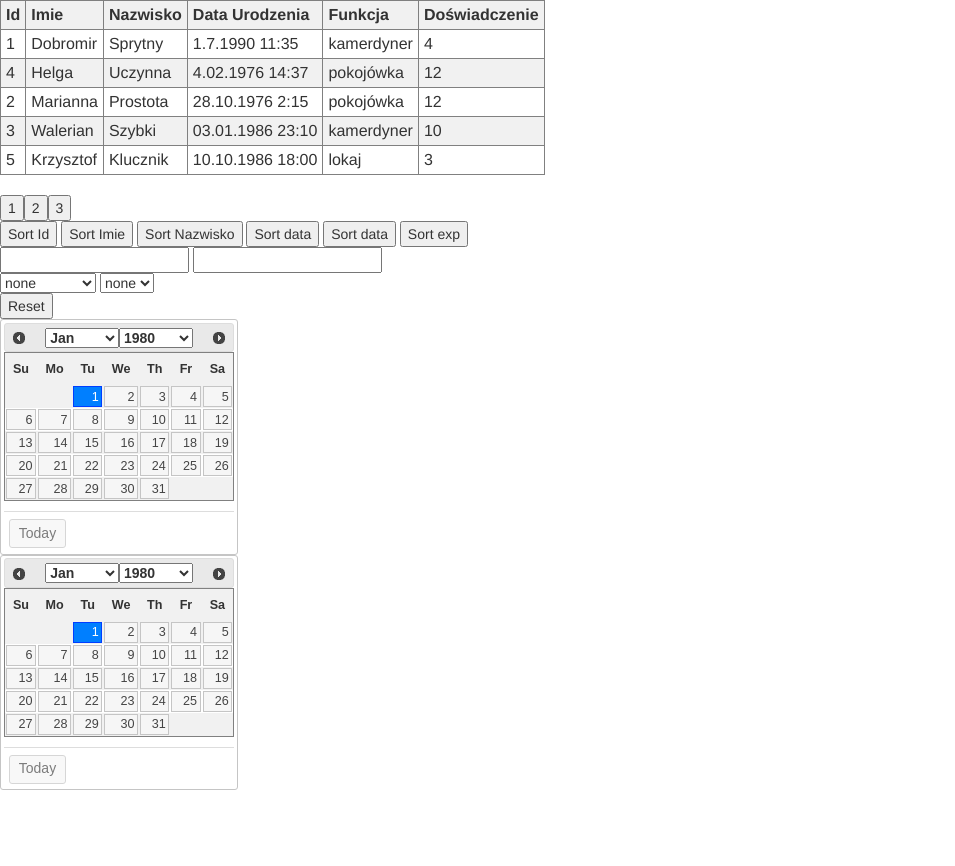
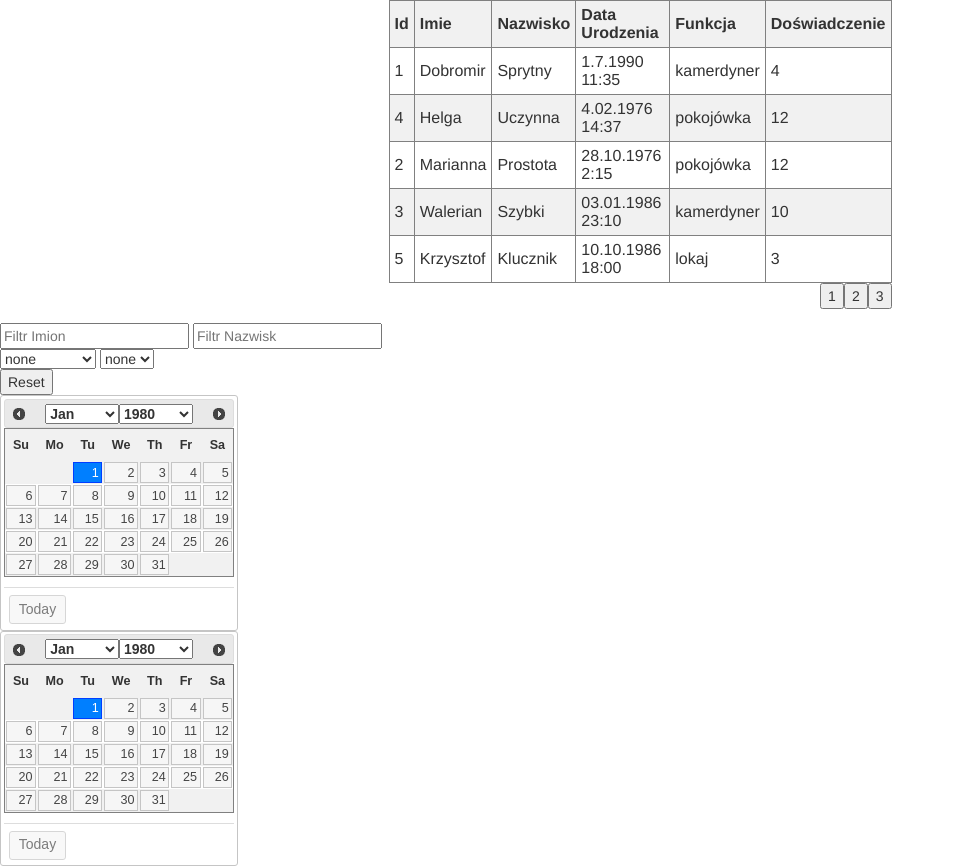
Before and after one commit to ElderDrop/Projekt-Na-Sta--, a plain HTML site: page index.html in a window 1280 px wide. Shown: the whole page, without its empty margins (0-955 px from the left). Before the commit the page ends 800 px from the top, so only its background shows below. Drawn offline with nearby package versions, Linux system fonts and the light colour scheme.

Commit message:
Pagenintation
filtrs dosent work properly

```diff
--- a/index.html
+++ b/index.html
@@ -25,22 +25,22 @@
 
             <table ng-controller = "table" id = "serviceList">
                 <tr>
-                    <th>
+                    <th  onclick="sorting('id')" >
                         Id
                     </th>
-                    <th>
+                    <th  onclick="sorting('firstName')">
                         Imie
                     </th>
-                    <th>
+                    <th onclick="sorting('lastName')">
                         Nazwisko
                     </th>
-                    <th>
+                    <th onclick="sorting('dateOfBirth')">
                         Data Urodzenia
                     </th>
-                    <th>
+                    <th onclick="sorting('serviceFunction')">
                         Funkcja
                     </th>
-                    <th>
+                    <th onclick="sorting('experience')">
                         Doświadczenie
                     </th>
                 </tr>
@@ -65,19 +65,22 @@
                     </td>
                 </tr>
             </table>
+            <div id = "pagetation">
+        </div>
         </main>
         <br />
-        <div id = "pagetation">
-        </div>
+
+        <!--<div id="sort">
             <button onclick="sorting('id')">Sort Id</button>
             <button onclick="sorting('firstName')">Sort Imie</button>
             <button onclick="sorting('lastName')">Sort Nazwisko</button>
             <button onclick="sorting('dateOfBirth')">Sort data</button>
             <button onclick="sorting('serviceFunction')">Sort data</button>
             <button onclick="sorting('experience')">Sort exp</button>
+        </div>-->
         <br />
-        <input type="text" oninput="filtring()" id="wantedFirstName">
-        <input type="text" oninput="filtring()" id="wantedLastName">
+        <input type="text" oninput="filtring()" id="wantedFirstName" placeholder="Filtr Imion">
+        <input type="text" oninput="filtring()" id="wantedLastName" placeholder="Filtr Nazwisk">
         <div ng-controller="selectCtrl">
         <select  ng-model="serviceFunctions"  ng-options="x for x in servicesFunctions" id="servicesFunctionsOptions">
         </select>
@@ -126,6 +129,8 @@
         var dateTwo = null;
         var pages = 0;
         var page = 1;
+        var available;
+        var last;
         //iniciation of variables
         sort["id"] = 0;
         sort["firstName"] = 0;
@@ -167,19 +172,34 @@
             if( end > persons.length ){
                 end = persons.length;
             }
-            console.log(end);
-            table.length = 0;
+            available = persons.length;
+            var lastPosition;
+            table = [];
+            for( var i = value ; i < end;i++ ){
 
-            table = [];
-            console.log(value + " , "+end);
-            for( var i = value ; i < end;i++ ){
+                if( persons[i].visable ){
                     table.push(persons[i]);
+                }else{
+                    available--;
+                    end++;
+                    if( end == persons.length )
+                    {
+                        break;
                     }
-            console.log(table);
+                }
+                lastPosition = i;
+            }
             for( var i = 0; i < table.length;i++ ){
                 $("#serviceList").append(table[i].creatRow());
                 $("#" + table[i].id).addClass(idClasses[table.id]);
             }
+            available = 0;
+            for( var i = lastPosition; i < persons[i].length;i++){
+                if( persons[i].visable ){
+                    available += 1;
+                }
+            }
+            //filtring();
         }
 
         //controllers
@@ -227,25 +247,32 @@
                     dateOne = dateTwo;
                     dateTwo = tmp;
                 }
-                for( var i = 0; i < data.length; i++ ){
-                    var parent = data.get(i);
-                    var person = new Person( Number(parent.children[0].innerText.trim()),parent.children[1].innerText.trim(),parent.children[2].innerText.trim(),parent.children[3].innerText.trim(),parent.children[4].innerText.trim(),parent.children[5].innerText.trim());
+                //for( var i = 0; i < data.length; i++ ){
+                    //var parent = data.get(i);
+                    //var person = new Person( Number(parent.children[0].innerText.trim()),parent.children[1].innerText.trim(),parent.children[2].innerText.trim(),parent.children[3].innerText.trim(),parent.children[4].innerText.trim(),parent.children[5].innerText.trim());
+                for(var i = 0; i < persons.length;i++){
+                    var person = persons[i];
                     var value = $("#experiencesOptions").val();
                     value = value.substring(7,value.length)
                     if(value == "none"){
                         if(!$( "#" + person.id ).hasClass(/fadeBy/)){
                             if( $( "#" + person.id ).hasClass("fadeByExp") ){
                                 $( "#" + person.id ).fadeIn();
+                                person.visable = true;
                             }
                             $( "#" + person.id ).removeClass("fadeByExp");
+
                          }
                     }else{
                         if( person.experience != value ){
                             $( "#" + person.id ).fadeOut().addClass("fadeByExp");
+                            person.visable = false;
+                            console.log("k")
                         }else{
                             if(!$( "#" + person.id ).hasClass(/fadeBy/)){
                                 $( "#" + person.id ).fadeIn();
                                 $( "#" + person.id ).removeClass("fadeByExp");
+                                person.visable = true;
                             }
                         }
 
@@ -258,16 +285,20 @@
                       if(!$( "#" + person.id ).hasClass(/fadeBy/)){
                             if( $( "#" + person.id ).hasClass("fadeByServ") ){
                                 $( "#" + person.id ).fadeIn();
+                                person.visable = true;
                             }
                             $( "#" + person.id ).removeClass("fadeByServ");
+
                          }
                     }else{
                         if( person.serviceFunction != value ){
                             $( "#" + person.id ).fadeOut().addClass("fadeByServ");
+                            person.visable = false;
                         }else{
                             if(!$( "#" + person.id ).hasClass(/fadeBy/)){
                                 $( "#" + person.id ).fadeIn();
                                 $( "#" + person.id ).removeClass("fadeByServ");
+                                person.visable = true;
                             }
                         }
 
@@ -324,6 +355,8 @@
 
 
                 }
+                organiseTable(1);
+
         }
 
         function isInside(str, tab){
@@ -345,104 +378,6 @@
 
 
 
-        function Person(id,firstName, lastName, dateOfBirth, serviceFunction,experience){
-            //variables
-            this.id = id;
-            this.firstName = firstName;
-            this.lastName = lastName;
-            this.dateOfBirth = dateOfBirth;
-            this.serviceFunction = serviceFunction;
-            this.experience = experience;
-            this.date;
-
-            //konstruktor
-                var day = "";
-                var k = 0;
-                var month = "";
-                var year = "";
-                var hour = "";
-                var minute = "";
-                for( var i = 0; i < dateOfBirth.length;i++){
-                    if( k == 0 && dateOfBirth[i] != "."){
-                        day += dateOfBirth[i];
-                    }
-                    if( k == 0 && dateOfBirth[i] == '.'){
-                        k+=1;
-                        i++;
-                        if(day.length != 2 ){
-                            day = "0" + day;
-                        }
-
-                    }
-                    if( k == 1 && dateOfBirth[i] != '.'){
-                        month += dateOfBirth[i];
-                    }
-                    if( k == 1 && dateOfBirth[i] == '.'){
-                        i++
-                        k++;
-                        if( month.length != 2 ){
-                            month = "0" + month;
-                        }
-
-                    }
-
-                    if( k == 2 && dateOfBirth[i] != ' '){
-                        year += dateOfBirth[i];
-                    }
-                    if( k == 2 && dateOfBirth[i] == ' '){
-                        k++;
-                        i++;
-                        if( year.length != 4 ){
-                            year = "0" + year;
-                        }
-                    }
-
-                    if( k == 3 && dateOfBirth[i] != ':'){
-                        hour += dateOfBirth[i];
-                    }
-                    if( k == 3 && dateOfBirth[i] == ':'){
-                        k++;
-                        i++;
-                        if( hour.length != 2 ){
-                            hour = "0" + hour;
-                        }
-                    }
-
-                     if( k == 4 ){
-                        minute += dateOfBirth[i];
-                    }
-
-                }
-
-                var date = new Date();
-                date.setFullYear(Number(year)-1,Number(month)-1,Number(day));
-                date.setHours(Number(hour));
-                date.setMinutes(Number(minute));
-
-                this.date = date;
-
-            this.creatRow = function(){
-
-                /*var row = $(".data").clone().get(1);
-                row.children[0].innerHTML = id;
-                row.children[1].innerHTML = firstName;
-                row.children[2].innerHTML = lastName;
-                row.children[3].innerHTML = dateOfBirth;
-                row.children[4].innerHTML = serviceFunction;
-                row.children[5].innerHTML = experience;
-                row.id = this.id;
-                //if(this.fade == true){
-              //      row.addClass("fadeBy");
-               // }*/
-               //var row = '<tr id="'+ this.id +'"><td>1</td><td>'+ this.firstName +'</td><td>'+ this.lastName +'</td><td>'+ this.dateOfBirth +'</td><td>'+ this.serviceFunction +'</td><td>'+ this.experience +'</td></tr>';
-                var row = document.createElement("tr");
-                row.innerHTML = '<td>'+ this.id +'</td><td>'+ this.firstName +'</td><td>'+ this.lastName +'</td><td>'+ this.dateOfBirth +'</td><td>'+ this.serviceFunction +'</td><td>'+ this.experience +'</td>';
-                row.id = this.id;
-                row.className += "data";
-                return row;
-            }
-        }
-
         </script>
     </body>
 </html>
--- a/main.css
+++ b/main.css
@@ -24,3 +24,10 @@ table tr:nth-child(even) {
 .fadeByTime{
    display: none !important;
 }
+main{
+  width: 503px;
+  margin: auto;
+}
+#pagetation{
+  float: right;
+}
--- a/scripts/prototypes/Person.js
+++ b/scripts/prototypes/Person.js
@@ -6,6 +6,7 @@ function Person(id,firstName, lastName, dateOfBirth, serviceFunction,experience)
             this.dateOfBirth = dateOfBirth;
             this.serviceFunction = serviceFunction;
             this.experience = experience;
+            this.visable = true;
             this.date;
 
             //konstruktor
```
Also changed, not shown: scripts/controllers.js (added). Lines whose indentation alone changed are shown as unchanged.
